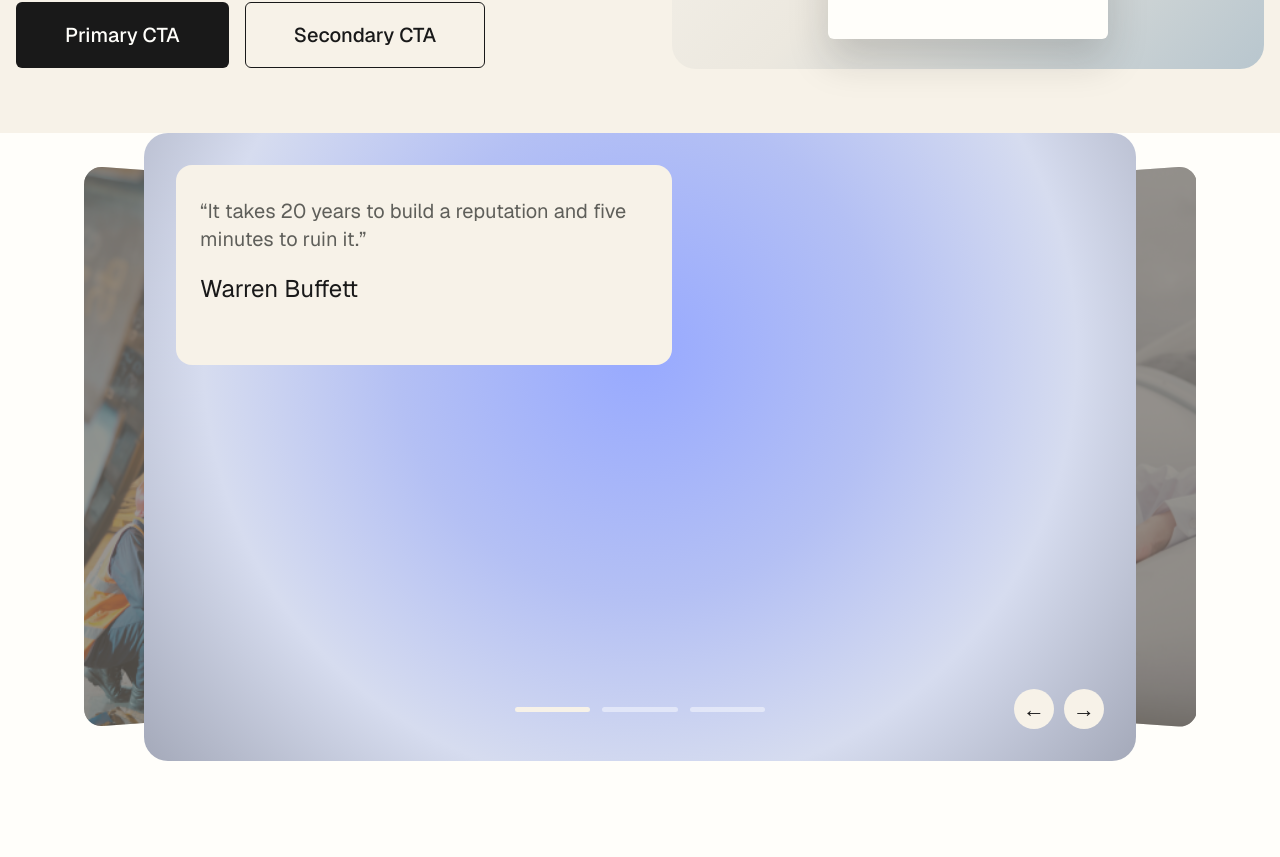
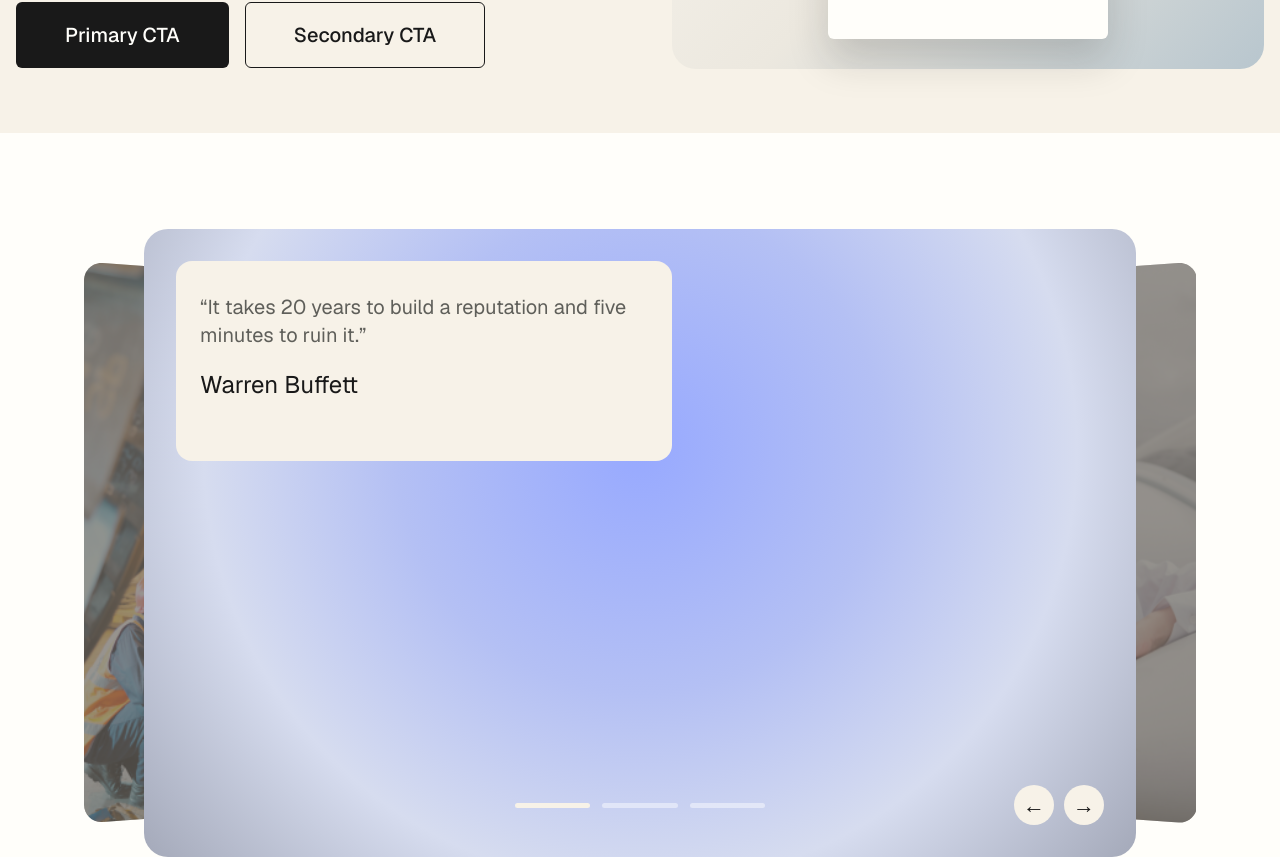
Before and after one commit to SpideyP00L/okta-assignment, a Next.js app: page / in a window 1280 px wide. Shown: the part 495-1352 px from the top of the page. Before the commit the page ends 1256 px from the top, so only its background shows below. Built offline with nearby package versions, Linux system fonts and the light colour scheme.

Commit message:
fix: match carousel spacing with Figma

```diff
--- a/src/components/Quotes/carousel.styles.ts
+++ b/src/components/Quotes/carousel.styles.ts
@@ -16,7 +16,7 @@
 
   background: ${colors.snow};
 
-  padding: 0 32px;
+  padding: 96px 32px 0;
 
   @media (max-width: ${breakpoints.tablet}) {
     padding: 0 16px;
```
